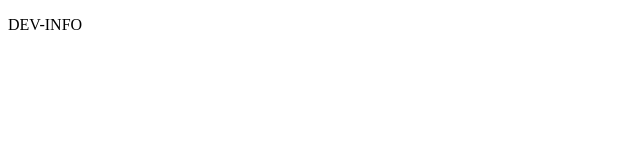
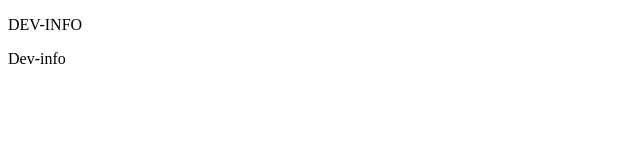
Before and after one commit to BorisSum/dev-info, a plain HTML site: page index.html in a window 1280 px wide. Shown: the full height of the page, 0-640 px from the left. Drawn offline with Linux system fonts and the light colour scheme.

Commit message:
second commit

```diff
--- a/index.html
+++ b/index.html
@@ -7,5 +7,6 @@
 </head>
 <body>
     <p>DEV-INFO</p>
+    <p>Dev-info</p>
 </body>
 </html>
```
